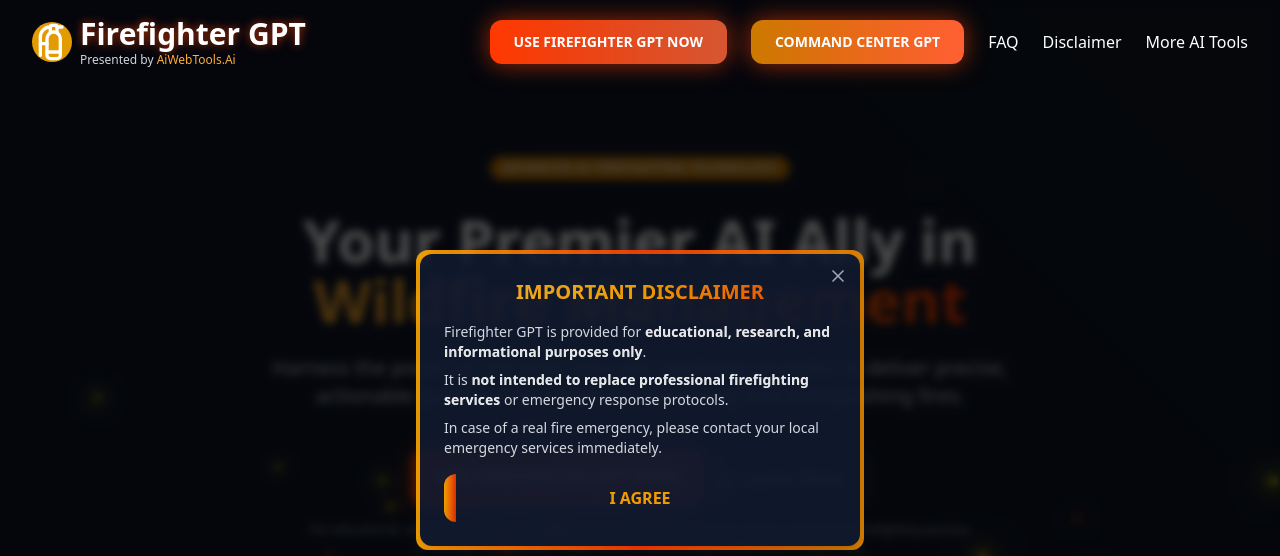
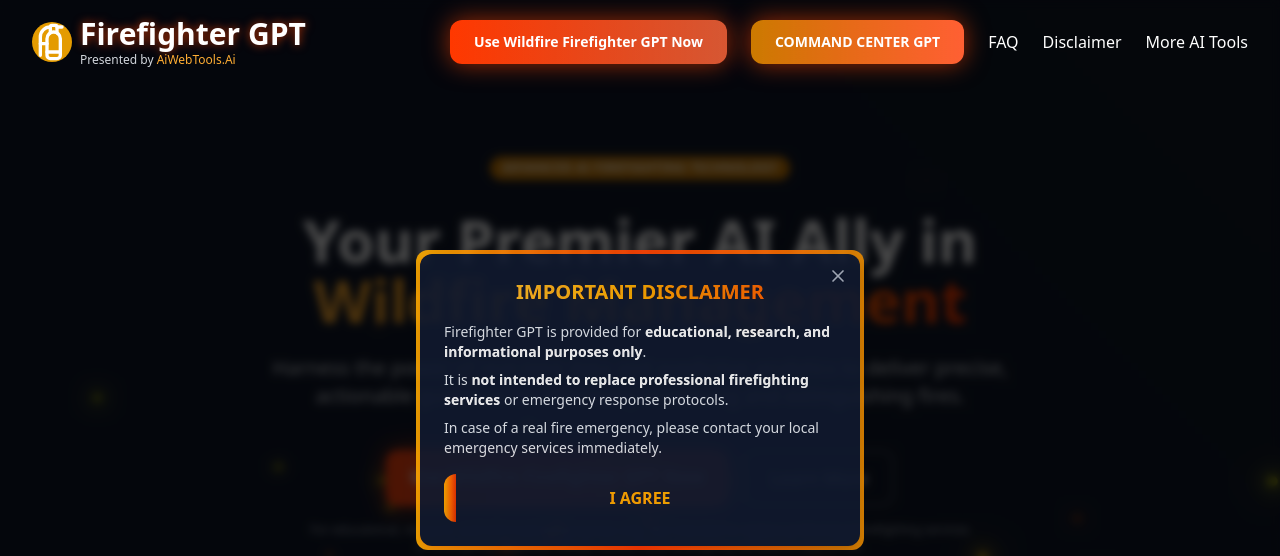
Before and after one commit to aiwebtools/firefightergpt, a React (Vite) app: page / in a window 1280 px wide. Shown: the top 556 px of the page. Built offline with nearby package versions, Linux system fonts and the light colour scheme.

Commit message:
Update button text
Update the text of the "USE FIREFIGHTER GPT NOW" buttons to "Use Wildfire Firefighter GPT Now".

```diff
--- a/src/components/Footer.tsx
+++ b/src/components/Footer.tsx
@@ -1,4 +1,3 @@
-
 import React from 'react';
 import Logo from './Logo';
 import { ArrowRight, Mail, Phone } from 'lucide-react';
@@ -23,7 +22,7 @@ const Footer: React.FC = () => {
                 rel="noopener noreferrer"
                 className="cyber-button text-sm inline-flex items-center gap-2"
               >
-                USE FIREFIGHTER GPT NOW
+                Use Wildfire Firefighter GPT Now
                 <ArrowRight className="w-4 h-4" />
               </a>
               <a
--- a/src/components/Header.tsx
+++ b/src/components/Header.tsx
@@ -43,7 +43,7 @@ const Header: React.FC = () => {
             rel="noopener noreferrer"
             className="cyber-button text-sm"
           >
-            USE FIREFIGHTER GPT NOW
+            Use Wildfire Firefighter GPT Now
           </a>
           <a
             href="https://chatgpt.com/g/g-67dab29f4bb88191baf574b8fbb4cb0d-firefighter-ai-command-center-gpt"
@@ -90,7 +90,7 @@ const Header: React.FC = () => {
               className="cyber-button text-center"
               onClick={() => setIsMobileMenuOpen(false)}
             >
-              USE FIREFIGHTER GPT NOW
+              Use Wildfire Firefighter GPT Now
             </a>
             <a
               href="https://chatgpt.com/g/g-67dab29f4bb88191baf574b8fbb4cb0d-firefighter-ai-command-center-gpt"
--- a/src/components/Hero.tsx
+++ b/src/components/Hero.tsx
@@ -1,3 +1,4 @@
+
 import React from 'react';
 import VideoEmbed from './VideoEmbed';
 const Hero: React.FC = () => {
@@ -27,7 +28,7 @@ const Hero: React.FC = () => {
           animationDelay: "400ms"
         }}>
             <a href="https://chatgpt.com/g/g-9IxNOg9vY-firefighter-gpt" target="_blank" rel="noopener noreferrer" className="cyber-button text-base sm:text-lg">
-              USE FIREFIGHTER GPT NOW
+              Use Wildfire Firefighter GPT Now
             </a>
             <a href="#features" className="px-6 py-3 bg-transparent border-2 border-white/20 hover:border-white/40 text-white rounded-lg
                         transition-all duration-300 font-medium text-base sm:text-lg hover:bg-white/5">
--- a/src/components/HowItWorks.tsx
+++ b/src/components/HowItWorks.tsx
@@ -100,7 +100,7 @@ const HowItWorks: React.FC = () => {
             rel="noopener noreferrer"
             className="cyber-button text-base inline-flex items-center gap-2"
           >
-            Try Firefighter GPT Now
+            Use Wildfire Firefighter GPT Now
             <ArrowRight className="w-4 h-4" />
           </a>
         </div>
```
